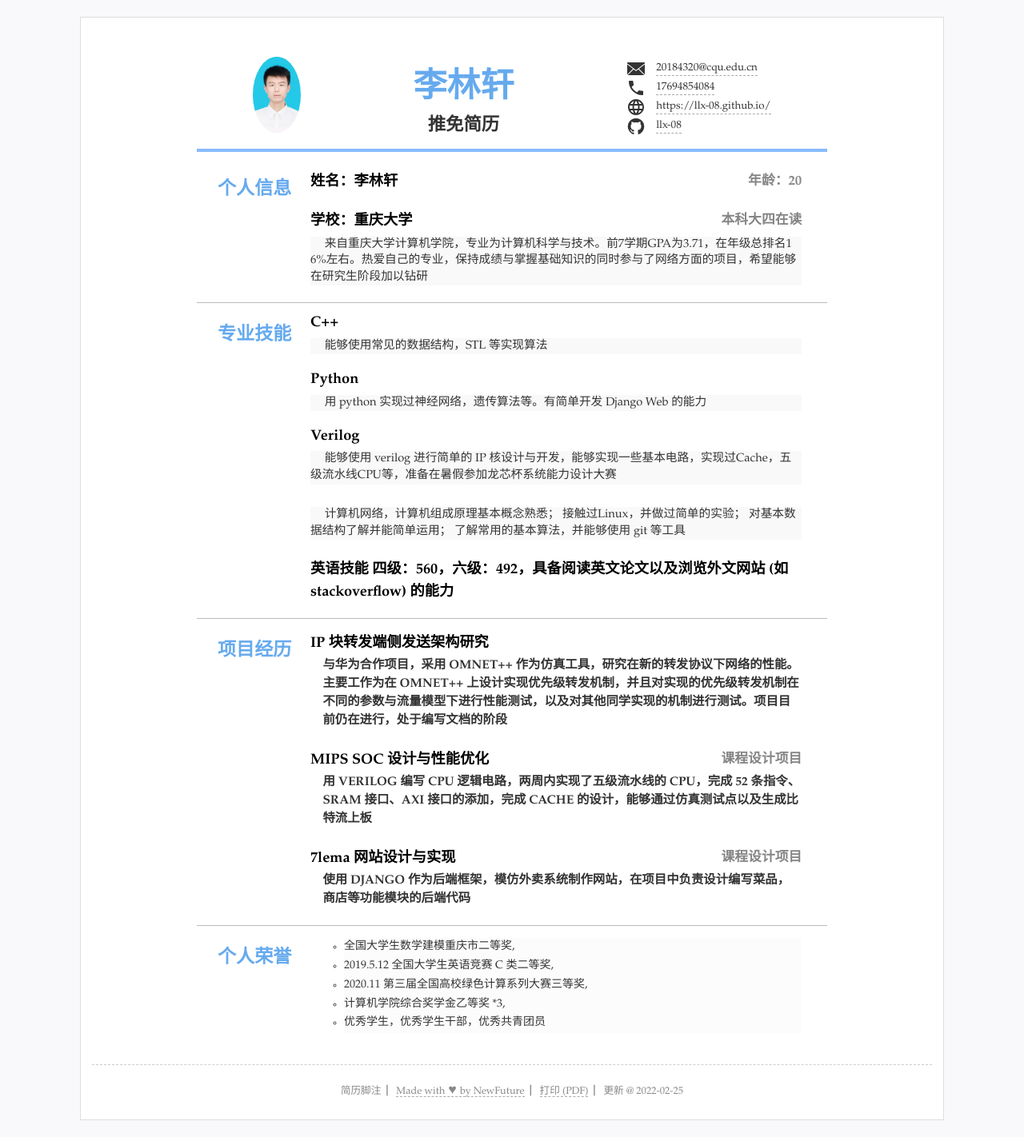
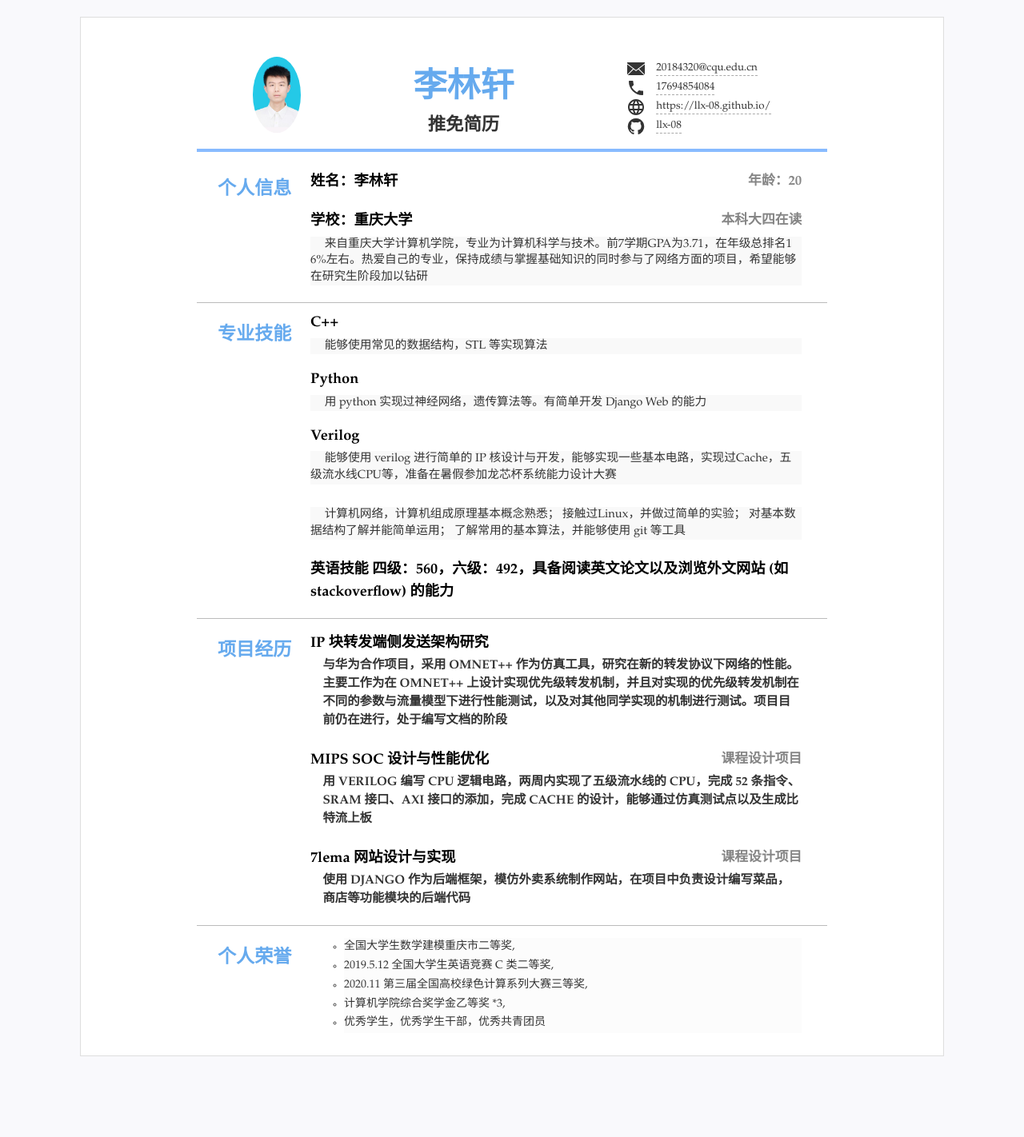
Before and after one commit to llx-08/CV, a Jekyll site: the page built from index.html, in a window 1280 px wide. Shown: the whole page at 80% size. Built offline with Jekyll 4.4.1, drawn with Linux system fonts in a browser that asks for light colours; after the commit the page ends 1342 px from its top, so only the background shows below that.

Commit message:
Update resume.yml

```diff
--- a/_data/resume.yml
+++ b/_data/resume.yml
@@ -114,14 +114,7 @@ others: #其他列表显示
 #     detail:
 
 
-#footer 脚注，打印版和web版不同不显示
-footer: #脚注多组
-  print: #打印版markdown或者html
-  screen:
-  - text: "简历脚注"
-  #   href: '/'
-  - text: "Made with &hearts; by NewFuture"
-    href: "https://github.com/NewFuture/CV/"
+
 
 #页面额外js脚本，如xx统计
 scripts:
```
